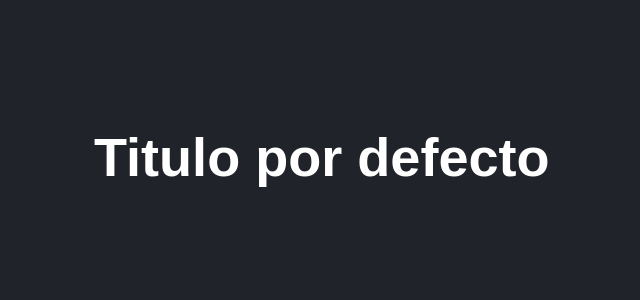
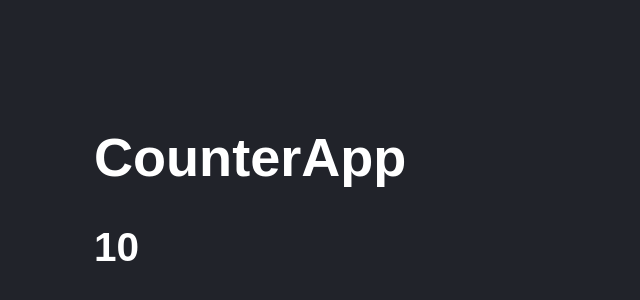
Before and after one commit to Andrea29-18/LearnReact, a React (Vite) app in the folder 03-counter-app-vite/: page / in a window 1280 px wide. Shown: the part 58-358 px from the top of the page, without its empty margins (54-694 px from the left). Built offline with nearby package versions, Linux system fonts and the light colour scheme.

Commit message:
feat: tarea

```diff
--- /dev/null
+++ b/03-counter-app-vite/src/CounterApp.jsx
@@ -0,0 +1,14 @@
+import PropTypes from "prop-types";
+
+export const CounterApp = ({value}) => {
+    return (
+        <>
+            <h1>CounterApp</h1>
+            <h2>{value}</h2>
+        </>
+    );
+};
+
+CounterApp.propTypes = {
+    value: PropTypes.number
+};
--- a/03-counter-app-vite/src/main.jsx
+++ b/03-counter-app-vite/src/main.jsx
@@ -2,14 +2,16 @@
 import ReactDOM from 'react-dom/client';
 // import { App } from './HelloWorldApp';
 // import { Tarea01 } from './Tarea01';
-import { Props } from './Props';
+// import { Props } from './Props';
 import './styles.css';
+import { CounterApp } from './CounterApp';
 
 ReactDOM.createRoot(document.getElementById('root')).render(
     <React.StrictMode>
         {/* <App /> */}
         {/* <Tarea01 /> */}
         {/* Este es un componente padre */}
-        <Props />
+        {/* <Props /> */}
+        <CounterApp value={10} />
     </React.StrictMode>
 );
```
